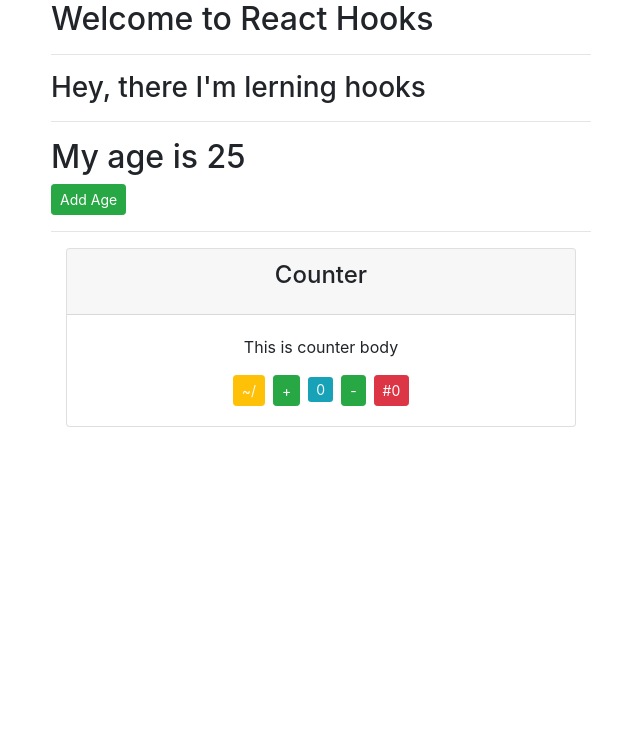
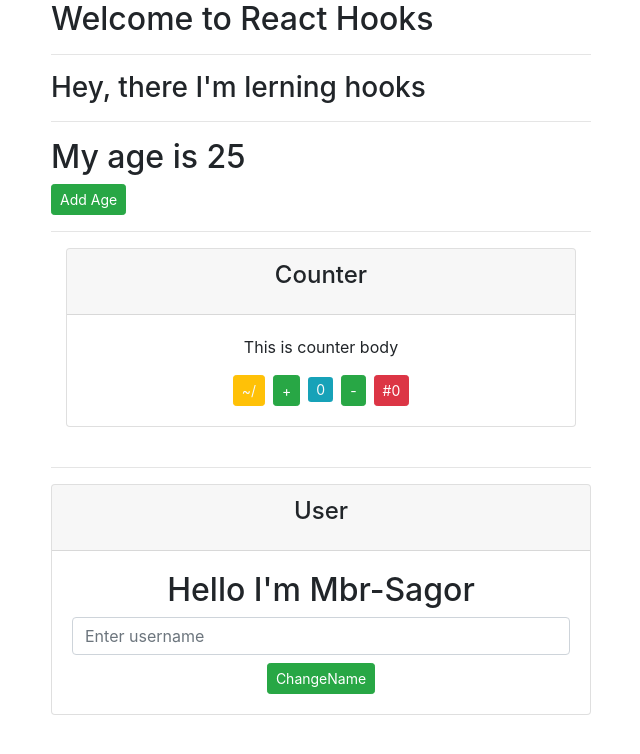
Before and after one commit to mbrsagor/React-Hooks, a React (Create React App) app: page / in a window 1280 px wide. Shown: the top 754 px of the page, without its empty margins (319-959 px from the left). Built offline with nearby package versions, Linux system fonts and the light colour scheme; no server answers.

Commit message:
User pr component pash data using hooks

```diff
--- a/src/App.js
+++ b/src/App.js
@@ -1,6 +1,7 @@
 import React from 'react';
 import Hooks from './components/Hooks';
 import Counter from './components/Counter';
+import User from './components/User';
 
 const App = () => {
   return (
@@ -10,7 +11,10 @@ const App = () => {
           <h2>Welcome to React Hooks</h2>
           <hr />
           <Hooks />
-          <Counter/>
+          <Counter />
+          <br />
+          <hr />
+          <User/>
         </div>
       </div>
     </div>
--- /dev/null
+++ b/src/components/User.js
@@ -0,0 +1,31 @@
+import React, {useState} from 'react';
+
+export default function User() {
+
+    const [user, setUser] = useState('Mbr-Sagor');
+    const [username, setUsername] = useState('mbrsagor');
+
+    const changeuserName = () => {
+
+    }
+
+    return (
+        <div className="card text-center">
+            <div className="card-header">
+                <h4 className="card-title">User</h4>
+            </div>
+            <div className="card-body">
+                <h2>Hello I'm {user}</h2>
+                <input type="text"
+                    onChange={changeuserName}
+                    className="form-control mb-2"
+                    placeholder="Enter username" />
+                <button
+                    className="btn btn-success btn-sm"
+                    onClick={() => setUser('Bozlur Rosid Sagor')}>
+                    ChangeName
+                </button>
+            </div>
+        </div>
+    )
+}
```
